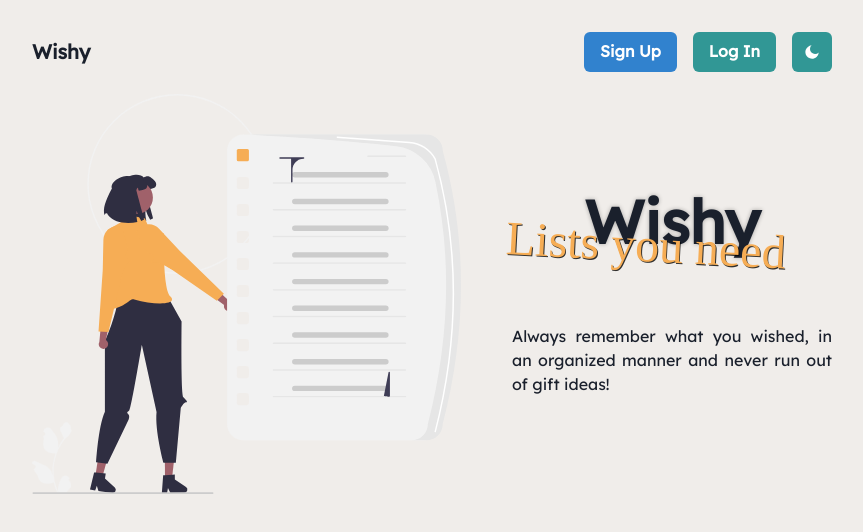
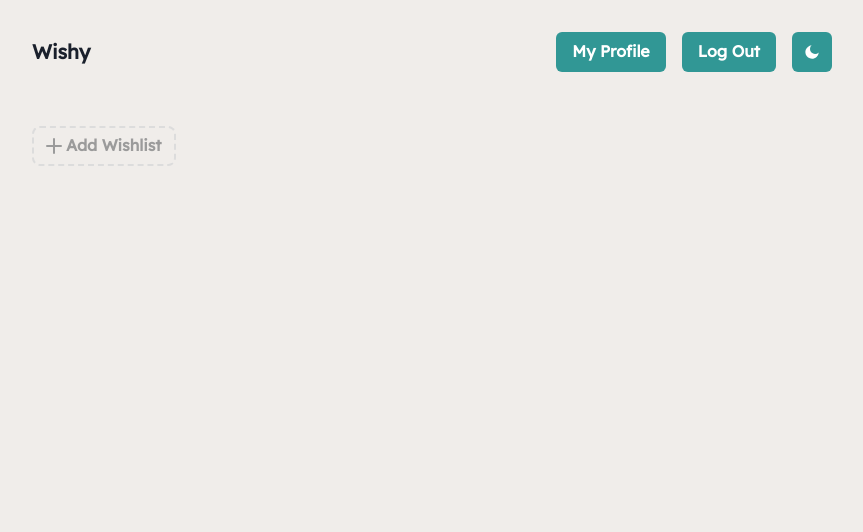
Before and after one commit to bodo6778/wishy, a Next.js app: page / in a window 1280 px wide. Shown: the top 532 px of the page, without its empty margins (208-1071 px from the left). Built offline with nearby package versions, Linux system fonts and the light colour scheme; a web font is replaced by a local one.

Commit message:
error handling

```diff
--- a/src/components/layout/Header.tsx
+++ b/src/components/layout/Header.tsx
@@ -2,6 +2,7 @@ import { Box, Button, Flex, Heading } from "@chakra-ui/react";
 
 import AccessibleLink from "components/AccessibleLink";
 import { useRouter } from "next/dist/client/router";
+import { useEffect, useState } from "react";
 import { useRecoilValue } from "recoil";
 import { userState } from "state/atoms";
 import { deleteStorageValue, getStorageValue } from "../../../utils/functions";
@@ -9,8 +10,13 @@ import ThemeToggle from "./ThemeToggle";
 
 const Header = () => {
   const router = useRouter();
-  const token = getStorageValue("token");
   const username = useRecoilValue(userState).username;
+
+  const [logged, setLogged] = useState(false);
+  useEffect(() => {
+    const token = getStorageValue("token");
+    if (token !== undefined) setLogged(true);
+  }, []);
 
   return (
     <Flex as="header" width="full" align="center">
@@ -21,7 +27,7 @@ const Header = () => {
       </AccessibleLink>
 
       <Box marginLeft="auto">
-        {token && (
+        {logged && (
           <Button
             onClick={() => {
               router.push(`/users/${username}`);
@@ -32,7 +38,7 @@ const Header = () => {
             My Profile
           </Button>
         )}
-        {!token && (
+        {!logged && (
           <Button
             onClick={() => {
               router.push("/register");
@@ -46,7 +52,7 @@ const Header = () => {
         <Button
           px={4}
           onClick={() => {
-            if (token) {
+            if (logged) {
               router.asPath === "/" ? router.reload() : router.push("/");
               deleteStorageValue("token");
             } else {
@@ -56,7 +62,7 @@ const Header = () => {
           mr={4}
           colorScheme="teal"
         >
-          {token ? "Log Out" : "Log In"}
+          {logged ? "Log Out" : "Log In"}
         </Button>
         <ThemeToggle />
       </Box>
--- a/src/components/wish/AddButton/AddWishButton.tsx
+++ b/src/components/wish/AddButton/AddWishButton.tsx
@@ -6,6 +6,7 @@ import {
   Input,
   Select,
   Stack,
+  useToast,
 } from "@chakra-ui/react";
 import React, { useState } from "react";
 import { useSetRecoilState } from "recoil";
@@ -21,6 +22,7 @@ interface AddWishButtonProps {
 const AddWishButton: React.FC<AddWishButtonProps> = ({ wishlistTitle }) => {
   const setWishlist = useSetRecoilState(wishlistsState);
   const [showForm, setShowForm] = useState(false);
+  const toast = useToast();
 
   const [title, setTitle] = useState("");
   const [description, setDescription] = useState("");
@@ -37,7 +39,10 @@ const AddWishButton: React.FC<AddWishButtonProps> = ({ wishlistTitle }) => {
     if (!token) return;
 
     try {
-      await fetch("https://wishy-backend.vercel.app/api/wishes/add", {
+      const response = await fetch(
+        "https://wishy-backend.vercel.app/api/wishes/add",
+        {
+          // const response = await fetch("http://localhost:3001/api/wishes/add", {
           method: "POST",
           headers: {
             "x-access-token": token,
@@ -50,7 +55,13 @@ const AddWishButton: React.FC<AddWishButtonProps> = ({ wishlistTitle }) => {
             price,
             need,
           }),
-      });
+        }
+      );
+
+      if (response.status === 400) {
+        const responseJson = await response.json();
+        throw responseJson.error;
+      }
 
       const newWish: WishType = {
         title: title,
@@ -79,7 +90,13 @@ const AddWishButton: React.FC<AddWishButtonProps> = ({ wishlistTitle }) => {
 
       // const data = await response.json();
     } catch (error) {
-      console.log(error);
+      if (error === "Wish already exists!") {
+        toast({
+          title: error,
+          status: "error",
+          isClosable: true,
+        });
+      }
     }
   };
 
--- a/src/components/wish/AddButton/AddWishlistButton.tsx
+++ b/src/components/wish/AddButton/AddWishlistButton.tsx
@@ -4,7 +4,7 @@ import {
   CloseIcon,
   SmallCloseIcon,
 } from "@chakra-ui/icons";
-import { Input, Box, Flex, IconButton } from "@chakra-ui/react";
+import { Input, Box, Flex, IconButton, useToast } from "@chakra-ui/react";
 import React, { useState } from "react";
 import { useSetRecoilState } from "recoil";
 import { wishlistsState } from "state/atoms";
@@ -19,6 +19,7 @@ const AddWishlistButton: React.FC<AddWishlistButtonProps> = ({}) => {
   const [showForm, setShowForm] = useState(false);
   const [title, setTitle] = useState("");
   const [description, setDescription] = useState("");
+  const toast = useToast();
 
   const handleTitleChange = (e: any) => setTitle(e.target.value);
   const handleDescriptionChange = (e: any) => setDescription(e.target.value);
@@ -27,6 +28,7 @@ const AddWishlistButton: React.FC<AddWishlistButtonProps> = ({}) => {
     if (!token) return;
 
     const response = await fetch(
+      // "http://localhost:3001/api/wishlist/add",
       "https://wishy-backend.vercel.app/api/wishlist/add",
       {
         method: "POST",
@@ -41,18 +43,19 @@ const AddWishlistButton: React.FC<AddWishlistButtonProps> = ({}) => {
       }
     );
 
-    const data = await response.json();
-
-    if (data.status === "ok") {
+    if (response.status === 200) {
       const newWishlist: WishlistType = {
         title: title,
         description: description,
         wishes: [],
       };
       setWishlist((prev: WishlistType[]) => prev.concat(newWishlist));
-    }
-    if (data.status !== "ok") {
-      console.log(data);
+    } else {
+      toast({
+        title: "Wishlist already exists!",
+        status: "error",
+        isClosable: true,
+      });
     }
   };
 
--- a/src/pages/index.tsx
+++ b/src/pages/index.tsx
@@ -2,14 +2,20 @@ import { Box } from "@chakra-ui/react";
 import Homepage from "components/homepage/Homepage";
 import AddWishlistButton from "components/wish/AddButton/AddWishlistButton";
 import Wishlist from "components/wish/Wishlist";
+import { useEffect, useState } from "react";
 import { getStorageValue } from "../../utils/functions";
 
 const Home = () => {
-  const token = getStorageValue("token");
+  const [logged, setLogged] = useState(false);
+  useEffect(() => {
+    const token = getStorageValue("token");
+    if (token !== undefined) setLogged(true);
+  }, []);
+
   return (
     <>
-      <>{token && <Wishlist editable />}</>
-      <>{!token && <Homepage />}</>
+      <>{logged === true && <Wishlist editable />}</>
+      <>{logged === false && <Homepage />}</>
     </>
   );
 };
```
Also changed, not shown: src/pages/register.tsx (+8 -3 lines). Lines whose indentation alone changed are shown as unchanged.
